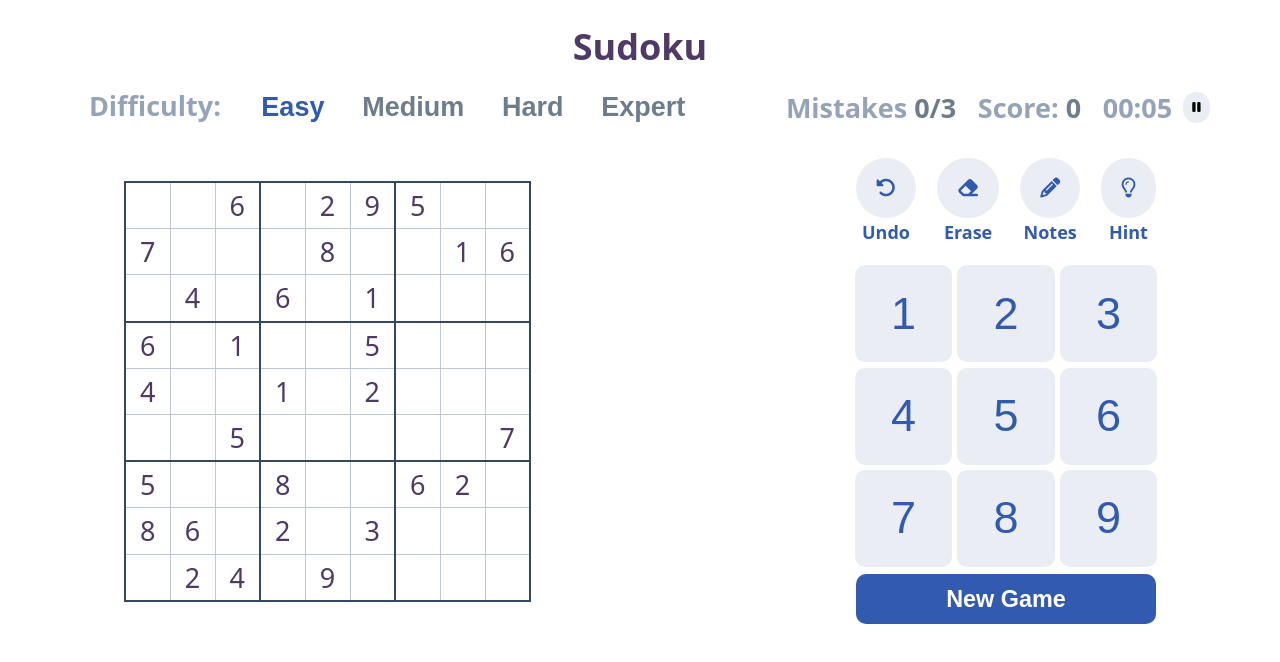
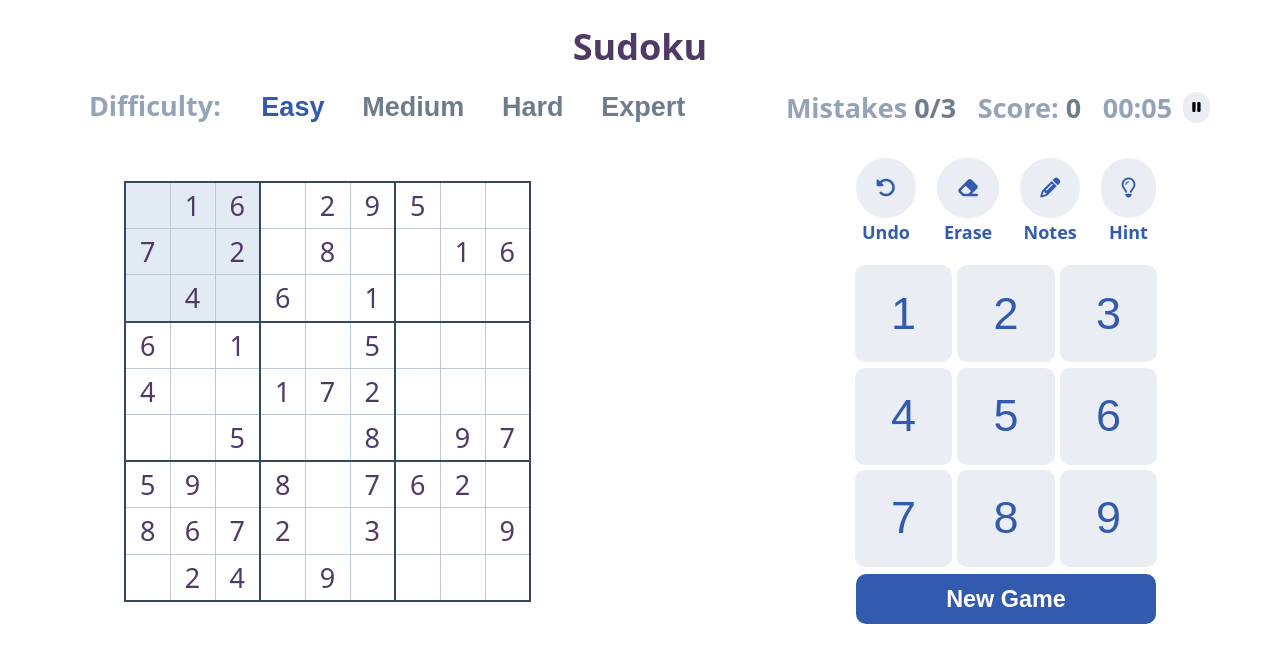
Before and after one commit to YiftachSamocha/Gamer, a React (Vite) app: page / in a window 1280 px wide. Shown: the top 662 px of the page. Built offline with nearby package versions, Linux system fonts and the light colour scheme.

Commit message:
Add marking, build input

```diff
--- a/src/assets/styles/cmps/SudokuTable.scss
+++ b/src/assets/styles/cmps/SudokuTable.scss
@@ -30,11 +30,21 @@
                     color: #E55C6C;
                 }
 
-                .mark {
+
+            }
+
+            .mark {
+                background-color: #E2EBF3;
+
+                input {
                     background-color: #E2EBF3;
                 }
+            }
 
-                .chosen {
+            .chosen {
+                background-color: #BBDEFB;
+
+                input {
                     background-color: #BBDEFB;
                 }
             }
--- a/src/cmps/SudokuDifficulty.jsx
+++ b/src/cmps/SudokuDifficulty.jsx
@@ -1,9 +1,23 @@
-export function SudokuDifficulty(){
+import { changeDifficulty } from "../store/actions/Sudoku.actions"
+import { useState } from "react"
+
+export function SudokuDifficulty() {
+    const [difficulty, setDifficulty] = useState('easy')
+
+    async function onSetDifficulty(diff) {
+        await changeDifficulty(diff)
+        setDifficulty(diff)
+    }
+
     return <section className="sudoku-diff">
         <h3>Difficulty:</h3>
-       <button className="chosen">Easy</button>
-       <button>Medium</button>
-       <button>Hard</button>
-       <button>Expert</button>
+        <button className={difficulty === 'easy' ? 'chosen' : ''}
+            onClick={() => onSetDifficulty('easy')}>Easy</button>
+        <button className={difficulty === 'medium' ? 'chosen' : ''}
+            onClick={() => onSetDifficulty('medium')}>Medium</button>
+        <button className={difficulty === 'hard' ? 'chosen' : ''}
+            onClick={() => onSetDifficulty('hard')}>Hard</button>
+        <button className={difficulty === 'expert' ? 'chosen' : ''}
+            onClick={() => onSetDifficulty('expert')}>Expert</button>
     </section>
 }
--- a/src/cmps/SudokuTable.jsx
+++ b/src/cmps/SudokuTable.jsx
@@ -1,30 +1,70 @@
 import { useSelector } from "react-redux"
-import { useEffect } from "react"
-import { loadCells } from "../store/actions/Sudoku.actions"
+import { useEffect, useState } from "react"
+import { loadCells, setCurrCell, updateCell } from "../store/actions/Sudoku.actions"
 
 
 export function SudokuTable() {
-    const table= useSelector(state=> state.sudokuModule.cells)
-    useEffect(()=>{
-        loadCells('hard')
+    const table = useSelector(state => state.sudokuModule.cells)
+    const [curr, setCurr] = useState({ row: null, col: null })
 
-    },[])
+    useEffect(() => {
+        loadCells()
+    }, [])
+
+    function chooseCell(loc) {
+        setCurrCell(loc)
+        setCurr(loc)
+    }
+
+    async function enterNum({ target }) {
+        const { value, name } = target
+        let enteredNum = Number(value)
+        if (isNaN(enteredNum)) return
+        if (enteredNum === 0) return
+        if (enteredNum > 9) {
+            enteredNum = enteredNum % 10
+        }
+        const row = parseInt(name[0])
+        const col = parseInt(name[2])
+
+        const newCell = { ...table[row][col] }
+        newCell.input = enteredNum
+        newCell.notes = []
+        await updateCell(newCell, { row, col })
+    }
+
+    function getClass(loc) {
+        if (curr.row === loc.row && curr.col === loc.col) return 'chosen'
+        if (curr.row === loc.row) return 'mark'
+        if (curr.col === loc.col) return 'mark'
+        const startBox = {
+            row: Math.floor(curr.row / 3) * 3,
+            col: Math.floor(curr.col / 3) * 3
+        }
+        if (loc.row >= startBox.row && loc.row < startBox.row + 3 && loc.col >= startBox.col && loc.col < startBox.col + 3) return 'mark'
+        return ''
+
+    }
 
     return <section className="sudoku-table">
         <table>
-            {table.map(row => {
-                return <tr>
-                    {row.map(cell => {
-                        return <td>
+            <tbody>
+                {table.map((rowSec, row) => {
+                    return <tr >
+                        {rowSec.map((cell, col) => {
+                            return <td onClick={() => chooseCell({ row, col })}
+                                className={ getClass({ row, col })}>
                                 {cell.isGiven ?
                                     <span className="given">{cell.num}</span> :
-                                <input></input>}
-
+                                    <input name={row + '-' + col}
+                                        className={(cell.input !== '' && Number(cell.input) === Number(cell.num)) ? '' : 'wrong'}
+                                        onInput={enterNum} value={cell.input}></input>}
 
                             </td>
                         })}
                     </tr>
                 })}
+            </tbody>
         </table>
 
 
--- a/src/services/Sudoku/sudoku.creation.js
+++ b/src/services/Sudoku/sudoku.creation.js
@@ -1,5 +1,7 @@
 const allNums = [1, 2, 3, 4, 5, 6, 7, 8, 9]
-var table = [
+
+export function createSolvedSudoku() {
+    const table = [
         [0, 0, 0, 0, 0, 0, 0, 0, 0],
         [0, 0, 0, 0, 0, 0, 0, 0, 0],
         [0, 0, 0, 0, 0, 0, 0, 0, 0],
@@ -10,17 +12,16 @@ var table = [
         [0, 0, 0, 0, 0, 0, 0, 0, 0],
         [0, 0, 0, 0, 0, 0, 0, 0, 0],
     ]
-export function createSolvedSudoku() {
-    if (fillTable(0, 0)) {
+    if (fillTable(table, 0, 0)) {
         return table
     } else {
         return "Failed to generate Sudoku"
     }
 }
 
-function fillTable(row, col) {
+function fillTable(table, row, col) {
     if (row === 9) return true
-    if (col === 9) return fillTable(row + 1, 0)
+    if (col === 9) return fillTable(table, row + 1, 0)
     const nums = [...allNums]
 
     while (nums.length > 0) {
@@ -28,7 +29,7 @@ function fillTable(row, col) {
         const num = nums.splice(randomIndex, 1)[0]
         if (isValid(table, { row, col }, num)) {
             table[row][col] = num
-            if (fillTable(row, col + 1)) {
+            if (fillTable(table, row, col + 1)) {
                 return true
             }
             table[row][col] = 0
--- a/src/services/Sudoku/sudoku.service.js
+++ b/src/services/Sudoku/sudoku.service.js
@@ -8,23 +8,27 @@ const LEVEL_EXPERT = 56
 
 
 
-export const sudokuService = { query, update }
+export const sudokuService = { query, update, changeDiff }
 
-function query(level) {
+function query() {
     const table = loadFromStorage(STORAGE_KEY)
     if (!table || table.length === 0) {
-        const newTable = createSudoku(level)
+        const newTable = createSudoku('easy')
         return newTable
     }
     return table
-
-
 }
 
-function update(cell, loc){
-    const table= loadFromStorage(STORAGE_KEY)
-    table[loc.row][loc.col]= cell
+function update(cell, loc) {
+    const table = loadFromStorage(STORAGE_KEY)
+    table[loc.row][loc.col] = cell
     saveToStorage(STORAGE_KEY, table)
+    return table
+}
+
+function changeDiff(diff) {
+    const newTable = createSudoku(diff)
+    return newTable
 }
 
 function createSudoku(level) {
--- a/src/store/actions/sudoku.actions.js
+++ b/src/store/actions/sudoku.actions.js
@@ -1,10 +1,10 @@
 import { store } from '../store'
 import { sudokuService } from '../../services/Sudoku/sudoku.service'
-import { SET_CELL, SET_CELLS, UPDATE_CELL } from '../reducers/sudoku.reducer'
+import { CHANGE_DIFFICULTY, SET_CELL, SET_CELLS, UPDATE_CELL } from '../reducers/sudoku.reducer'
 
-export async function loadCells(level) {
+export async function loadCells() {
     try {
-        const cells = await sudokuService.query(level)
+        const cells = await sudokuService.query()
         store.dispatch(getCmdSetCells(cells))
     } catch (err) {
         console.log('Cannot load cells', err)
@@ -12,16 +12,27 @@ export async function loadCells(level) {
     }
 }
 
-export async function loadCell(currCell) {
+export async function setCurrCell(loc) {
     try {
-        store.dispatch(getCmdSetCell(currCell))
+        store.dispatch(getCmdSetCell(loc))
     } catch (err) {
-        console.log('Cannot load cell', err)
+        console.log('Cannot set cell', err)
         throw err
     }
 }
 
-export async function updateCell(updatedCell) {
+export async function changeDifficulty(diff) {
+    try {
+        const newTable = await sudokuService.changeDiff(diff)
+        store.dispatch(getCmdChangeDiff(newTable))
+    } catch (err) {
+        console.log('Cannot change difficulty', err)
+        throw err
+    }
+
+}
+
+export async function updateCell(updatedCell, loc) {
     try {
         const newTable = await sudokuService.update(updatedCell, loc)
         store.dispatch(getCmdUpdateCell(newTable, updatedCell))
@@ -54,3 +65,10 @@ function getCmdUpdateCell(cells, currCell) {
         currCell
     }
 }
+
+function getCmdChangeDiff(cells) {
+    return {
+        type: CHANGE_DIFFICULTY,
+        cells,
+    }
+}
--- a/src/store/reducers/sudoku.reducer.js
+++ b/src/store/reducers/sudoku.reducer.js
@@ -1,11 +1,12 @@
 export const SET_CELLS = 'SET_CELLS'
 export const SET_CELL = 'SET_CELL'
 export const UPDATE_CELL = 'UPDATE_CELL'
+export const CHANGE_DIFFICULTY = 'CHANGE_DIFFICULTY'
 
 
 const initialState = {
     cells: [],
-    currSell: { row: null, col: null }
+    currSell: { row: null, col: null },
 }
 
 export function sudokuReducer(state = initialState, action) {
@@ -16,7 +17,7 @@ export function sudokuReducer(state = initialState, action) {
             newState = { ...state, cells: action.cells }
             break
         case SET_CELL:
-            newState = { ...state, cell: action.cell }
+            newState = { ...state, currCell: action.currCell }
             break
         case UPDATE_CELL:
             cells = action.cells
@@ -24,6 +25,11 @@ export function sudokuReducer(state = initialState, action) {
             newState = { ...state, cells, currCell }
             break
 
+        case CHANGE_DIFFICULTY:
+            cells = action.cells
+            newState = { ...state, cells }
+            break
+
         default:
     }
     return newState
```
Lines whose indentation alone changed are shown as unchanged.
